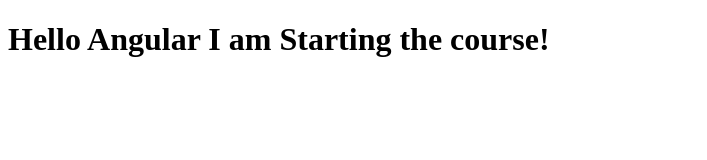
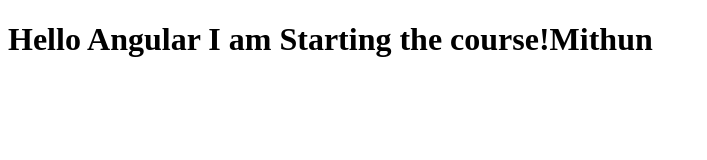
Before and after one commit to MithunGithub/test-angular, a plain HTML site: page index.html in a window 1280 px wide. Shown: the whole page, without its empty margins (0-707 px from the left). Drawn offline with Linux system fonts and the light colour scheme.

Commit message:
Next version of the file

```diff
--- a/index.html
+++ b/index.html
@@ -5,6 +5,6 @@
     <title>Hello Angular</title>
   </head>
   <body>
-    <h1>Hello Angular I am Starting the course!</h1>
+    <h1>Hello Angular I am Starting the course!Mithun</h1>
   </body>
 </html>
```
